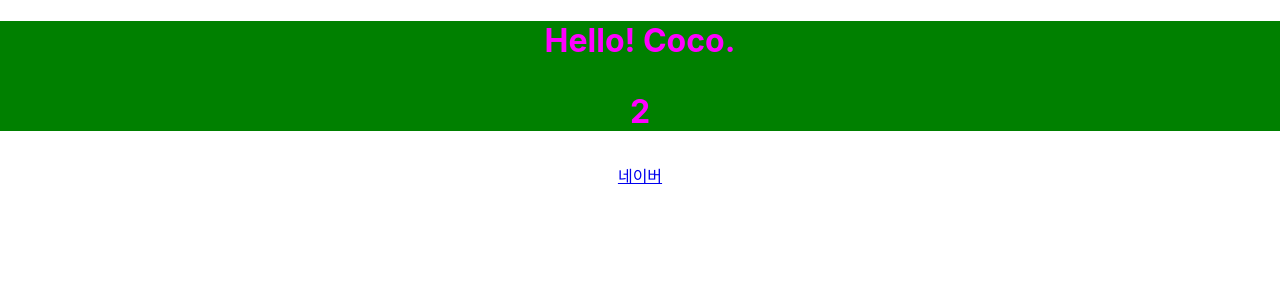
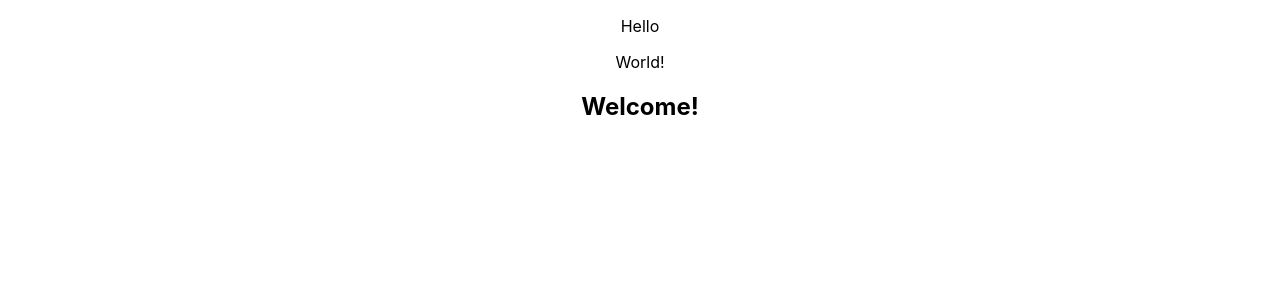
Before and after one commit to postforty/react-voca, a React (Create React App) app in the folder voca/: page / in a window 1280 px wide. Shown: the top 300 px of the page. Built offline with nearby package versions, Linux system fonts and the light colour scheme.

Commit message:
[STUDY] React JS #5 CSS 작성법(module css) - 초보자를 위한 리액트 강좌

```diff
--- a/voca/src/App.js
+++ b/voca/src/App.js
@@ -1,22 +1,12 @@
 import "./App.css";
+import Hello from "./component/Hello";
+import Welcome from "./component/Welcome";
 
 function App() {
-  const name = "Coco";
-  const naver = {
-    name: "네이버",
-    url: "https://naver.com",
-  };
   return (
     <div className="App">
-      <h1
-        style={{
-          color: "#f0f",
-          backgroundColor: "green",
-        }}
-      >
-        Hello! {name}.<p>{1 + 1}</p>
-      </h1>
-      <a href={naver.url}>{naver.name}</a>
+      <Hello />
+      <Welcome />
     </div>
   );
 }
--- /dev/null
+++ b/voca/src/component/Hello.js
@@ -0,0 +1,9 @@
+import World from "./World";
+
+const Hello = () => (
+  <>
+    <p>Hello</p>
+    <World />
+  </>
+);
+export default Hello;
--- /dev/null
+++ b/voca/src/component/Welcome.js
@@ -0,0 +1,3 @@
+export default function Welcome() {
+  return <h2>Welcome!</h2>;
+}
--- /dev/null
+++ b/voca/src/component/World.js
@@ -0,0 +1,3 @@
+export default function World() {
+  return <div>World!</div>;
+}
```
